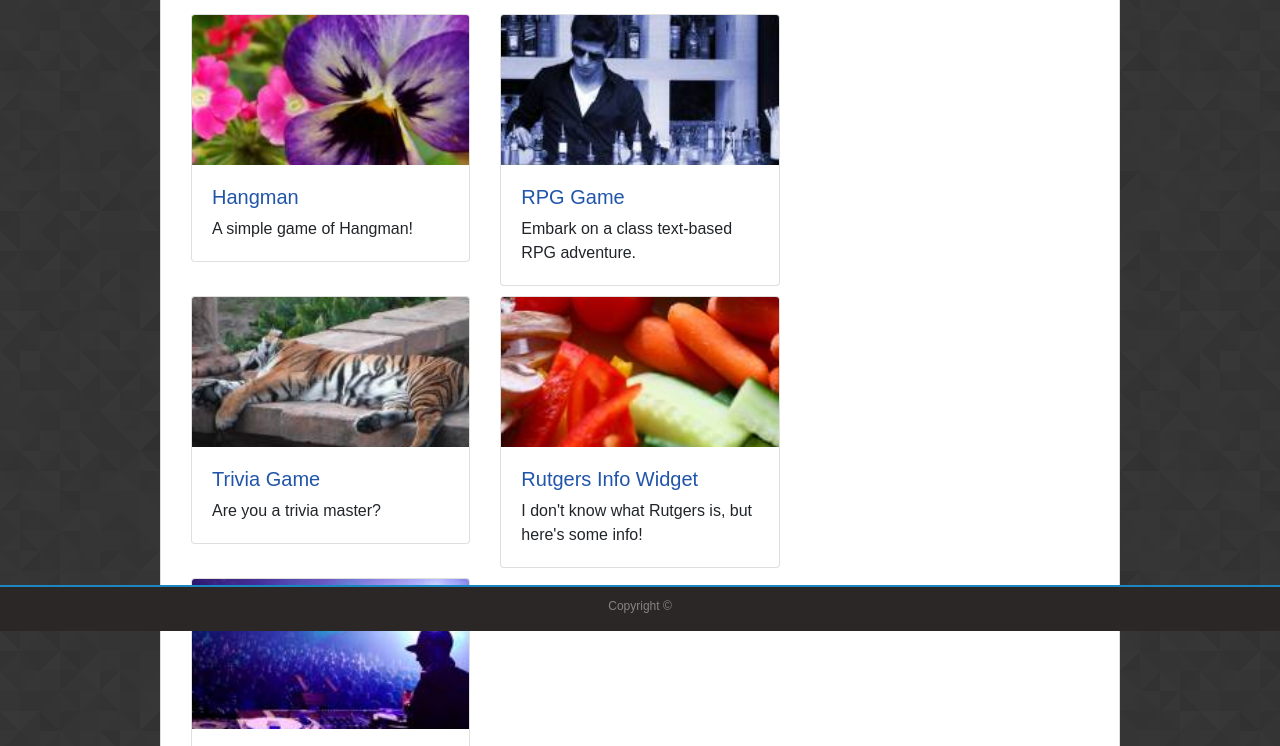
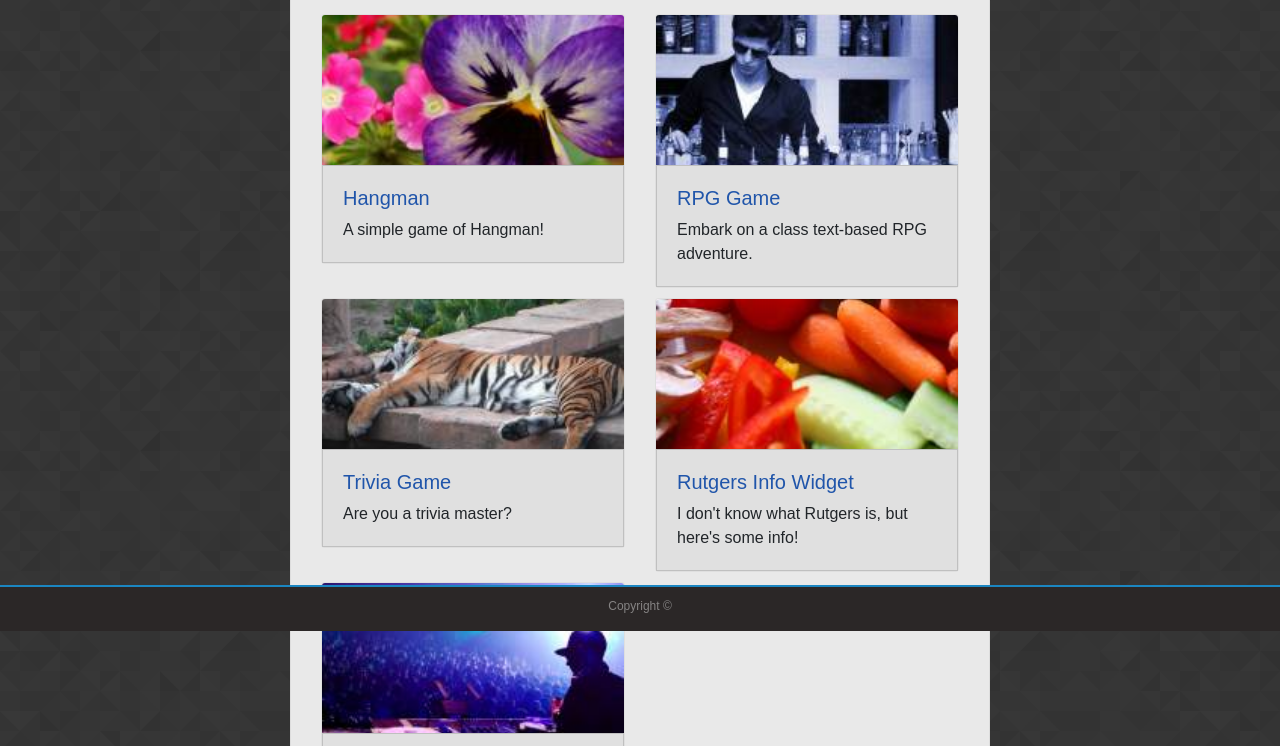
Before and after one commit to phillipbooker/Bootstrap-Portfolio, a plain HTML site: page portfolio.html in a window 1280 px wide. Shown: the part 169-915 px from the top of the page. Drawn offline with nearby package versions, Linux system fonts and the light colour scheme.

Commit message:
Adds portfolio card color scheme.

```diff
--- a/assets/css/style.css
+++ b/assets/css/style.css
@@ -9,6 +9,11 @@ body{
 nav{
     /* margin-bottom: 15px; */
     border-bottom: solid 1.5px #1B86C1;
+    background-color: #f3f3f3;
+}
+
+.bg-light{
+    background-color: #f3f3f3;
 }
 
 header{
@@ -22,8 +27,8 @@ header{
 main{
     padding: 15px;
     max-width: 960px;
-    background-color: #ffffff;
-    /* background-color: rgb(238, 255, 255); */
+    /* background-color: #ffffff; */
+    background-color: #e9e9e9;
     border: solid 1px #dddddd;
     margin-top: 10px;
     margin-bottom: 100px;
@@ -49,6 +54,10 @@ a{
     /* max-width: 200px; */
     width: 100%;
     margin-bottom: 10px;
+}
+
+#portfolio{
+    max-width: 700px;
 }
 
 .proj-box{
@@ -80,9 +89,14 @@ a{
     text-decoration: none;
 }
 
-#proj1{
-    background-image: url("../images/proj1.jpg")
+.card-body{
+    background-color: rgb(224, 224, 224);
+    border: solid 1px silver;
 }
+
+/* .proj-box{
+    border: solid 1px #1B86C1;
+} */
 
 .btn{
     background: #1B86C1;
--- a/portfolio.html
+++ b/portfolio.html
@@ -17,7 +17,7 @@
         <title>Phillip Booker</title>
     </head>
     <body>
-        <nav class="navbar navbar-expand-lg navbar-light bg-light">
+        <nav class="navbar navbar-expand-lg navbar-light">
             <a class="navbar-brand" href="index.html"><h1>Phillip Booker</h1></a>
             <button class="navbar-toggler" type="button" data-toggle="collapse" data-target="#navbarSupportedContent" aria-controls="navbarSupportedContent" aria-expanded="false" aria-label="Toggle navigation">
             <span class="navbar-toggler-icon"></span>
@@ -39,7 +39,7 @@
                 </ul>
             </div>
         </nav>
-        <main class="container-fluid">
+        <main id="portfolio" class="container-fluid">
             <div class="container-fluid">
                 <div class="row">
                     <div class="col">
@@ -48,7 +48,7 @@
                 </div>
                 <div class="row">
                     <!-- <div class="proj-box text-center col-lg-4 col-md-4 col-xs-4"> -->
-                    <div class="col-lg-4 col-md-4 col-xs-12">
+                    <div class="col-lg-6 col-md-6 col-xs-12">
                         <!-- <img id="proj1" class=" proj-pic img-responsive" src="assets/images/proj1.jpg" alt="Project Picture">
                         <a class="proj-link" href="#">Project Link</a> -->
                         <div class="proj-box card">
@@ -59,7 +59,7 @@
                             </div>
                         </div>
                     </div>
-                    <div class="col-lg-4 col-md-4 col-xs-12">
+                    <div class="col-lg-6 col-md-6 col-xs-12">
                         <div class="proj-box card">
                             <img class="card-img-top proj-pic" src="assets/images/proj2.jpg" alt="Project Picture">
                             <div class="card-body">
@@ -70,7 +70,7 @@
                     </div>
                 </div>
                 <div class="row">
-                    <div class="col-lg-4 col-md-4 col-xs-12">
+                    <div class="col-lg-6 col-md-6 col-xs-12">
                         <div class="proj-box card">
                             <img class="card-img-top proj-pic" src="assets/images/proj3.jpg" alt="Project Picture">
                             <div class="card-body">
@@ -79,7 +79,7 @@
                             </div>
                         </div>
                     </div>
-                    <div class="col-lg-4 col-md-4 col-xs-12">
+                    <div class="col-lg-6 col-md-6 col-xs-12">
                         <div class="proj-box card">
                             <img class="card-img-top proj-pic" src="assets/images/proj4.jpg" alt="Project Picture">
                             <div class="card-body">
@@ -90,7 +90,7 @@
                     </div>
                 </div>
                 <div class="row">
-                    <div class="col-lg-4 col-md-4 col-xs-12">
+                    <div class="col-lg-6 col-md-6 col-xs-12">
                         <div class="proj-box card">
                             <img class="card-img-top proj-pic" src="assets/images/proj5.jpg" alt="Project Picture">
                             <div class="card-body">
```
Also changed, not shown: contact.html (+1 -1 lines), index.html (+1 -1 lines).
